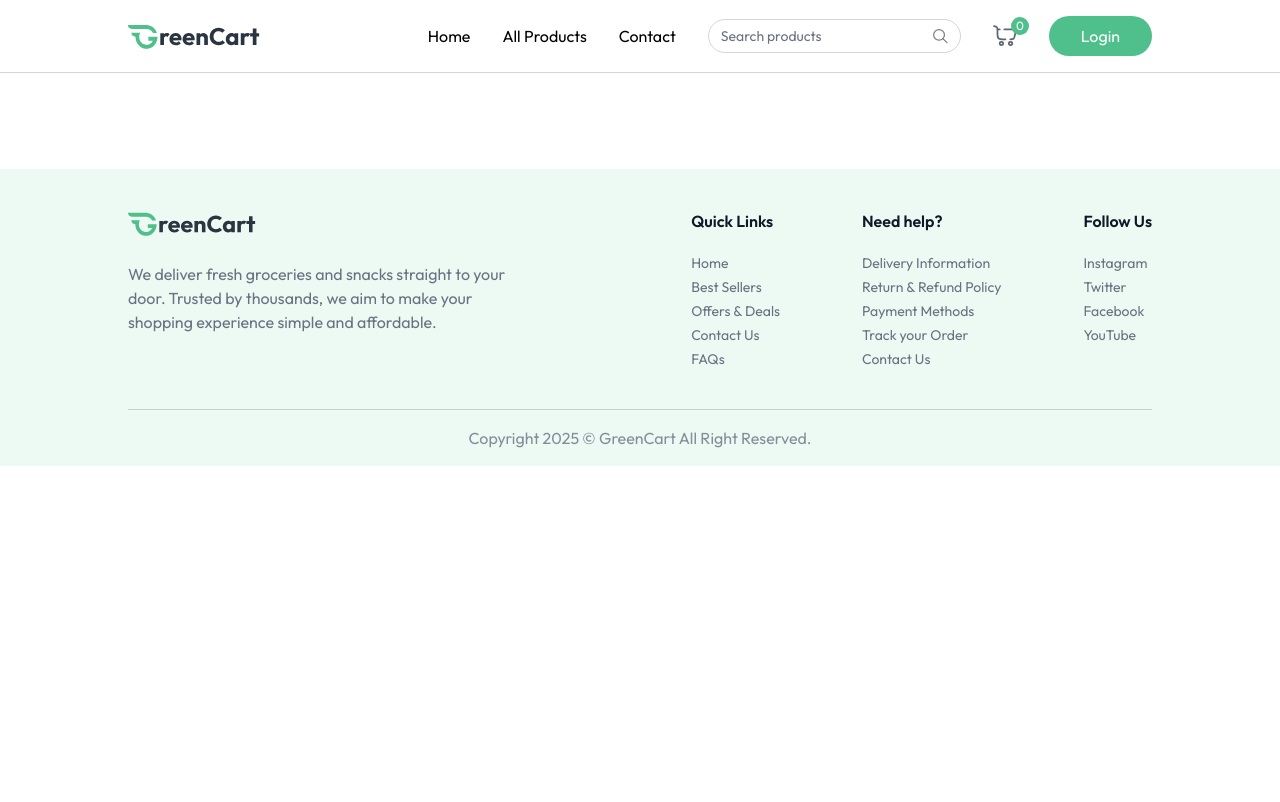
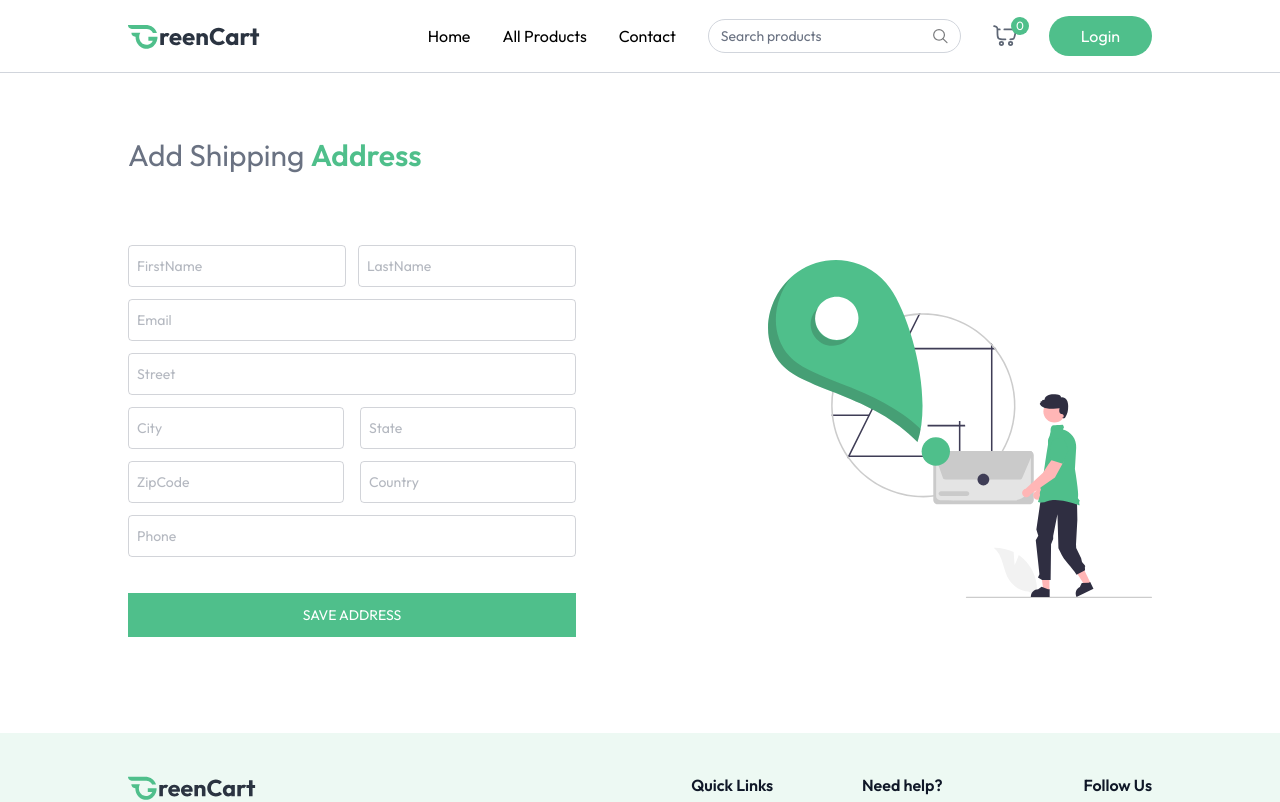
Before and after one commit to TheRealFarhanDev/GreenCart, a React (Vite) app in the folder frontend/: page /add-address in a window 1280 px wide. Shown: the top 802 px of the page. Built offline with nearby package versions, Linux system fonts and the light colour scheme.

Commit message:
add Address Page

```diff
--- a/frontend/src/App.jsx
+++ b/frontend/src/App.jsx
@@ -9,6 +9,7 @@
 import ProductCategory from "./pages/ProductCategory.jsx"
 import ProductDetails from "./pages/ProductDetails.jsx"
 import Cart from "./pages/Cart.jsx"
+import AddAddresses from "./pages/AddAddresses.jsx"
 
 function App() {
   const isSellerPath = useLocation().pathname.includes("seller")
@@ -27,6 +28,7 @@
             <Route path="/products/:category" element={<ProductCategory />} />
             <Route path="/products/:category/:id" element={<ProductDetails />} />
             <Route path="/cart" element={<Cart />} />
+            <Route path="/add-address" element={<AddAddresses />} />
           </Routes>
         </div>
         {!isSellerPath && <Footer />}
--- a/frontend/src/assets/assets.js
+++ b/frontend/src/assets/assets.js
@@ -786,12 +786,12 @@
   {
     _id: "67b5b9e54ea97f71bbc196a0",
     userId: "67b5880e4d09769c5ca61644",
-    firstName: "Great",
-    lastName: "Stack",
-    email: "user.greatstack@gmail.com",
+    firstName: "Mohammed",
+    lastName: "farhan",
+    email: "user.farhan@gmail.com",
     street: "Street 123",
-    city: "Main City",
-    state: "New State",
+    city: "Bangalore",
+    state: "Karnataka",
     zipcode: 123456,
     country: "IN",
     phone: "1234567890",
--- /dev/null
+++ b/frontend/src/pages/AddAddresses.jsx
@@ -0,0 +1,136 @@
+import React, { useState } from 'react'
+import { assets } from '../assets/assets'
+
+
+const InputField = ({ type, placeholder, name, onChange, address }) => {
+    return (
+        <input
+            className='w-full px-2 py-2.5 border border-gray-500/30 rounded outline-none focus:border-primary text-gray-500 transition'
+            type={type}
+            placeholder={placeholder}
+            name={name}
+            onChange={onChange}
+            value={address[name]}
+            required
+        />
+    )
+}
+
+const AddAddresses = () => {
+    const [address, setAddress] = useState({
+        firstname: "",
+        lastname: "",
+        email: "",
+        street: "",
+        city: "",
+        state: "",
+        zipcode: "",
+        country: "",
+        phone: ""
+    })
+
+    const onSubmitHandler = (e) => {
+        e.preventDefault();
+    }
+
+    const handleChange = (e) => {
+        setAddress({ ...address, [e.target.name]: e.target.value })
+    }
+
+    return (<>
+        <div className='mt-8 md:mt-16 pb-12'>
+            <p className='text-2xl md:text-3xl text-gray-500'>Add Shipping <span className='font-semibold text-primary'>Address</span></p>
+        </div>
+        <div className='flex flex-col-reverse md:flex-row justify-between gap-8'>
+            <div className='flex-1 max-w-md'>
+                <form onSubmit={onSubmitHandler} className='space-y-3 mt-6 text-sm'>
+                    <div className='grid grid-cols-2 gap-3'>
+                        <InputField
+                            type="text"
+                            placeholder="FirstName"
+                            name="firstname"
+                            onChange={handleChange}
+                            address={address}
+                        />
+                        <InputField
+                            type="text"
+                            placeholder="LastName"
+                            name="lastname"
+                            onChange={handleChange}
+                            address={address}
+                        />
+
+                    </div>
+
+                    <InputField
+                        type="email"
+                        placeholder="Email"
+                        name="email"
+                        onChange={handleChange}
+                        address={address}
+                    />
+                    <InputField
+                        type="text"
+                        placeholder="Street"
+                        name="street"
+                        onChange={handleChange}
+                        address={address}
+                    />
+
+                    <div className='grid grid-cols-2 gap-4'>
+                        <InputField
+                            type="text"
+                            placeholder="City"
+                            name="city"
+                            onChange={handleChange}
+                            address={address}
+                        />
+                        <InputField
+                            type="text"
+                            placeholder="State"
+                            name="state"
+                            onChange={handleChange}
+                            address={address}
+                        />
+                    </div>
+                    <div className='grid grid-cols-2 gap-4'>
+                        <InputField
+                            type="text"
+                            placeholder="ZipCode"
+                            name="zipcode"
+                            onChange={handleChange}
+                            address={address}
+                        />
+                        <InputField
+                            type="text"
+                            placeholder="Country"
+                            name="country"
+                            onChange={handleChange}
+                            address={address}
+                        />
+                    </div>
+
+                    <InputField
+                        type="text"
+                        placeholder="Phone"
+                        name="phone"
+                        onChange={handleChange}
+                        address={address}
+                    />
+                    <button className='w-full mt-6 bg-primary text-white py-3 hover:bg-primary-dull transition cursor-pointer uppercase'>Save Address</button>
+                </form>
+            </div>
+            <div className="flex justify-center md:justify-end">
+                <img
+                    className="w-full max-w-xs md:max-w-sm object-contain"
+                    src={assets.add_address_iamge}
+                    alt="Add Address"
+                />
+            </div>
+        </div>
+    </>
+
+    )
+}
+
+export default AddAddresses
```
